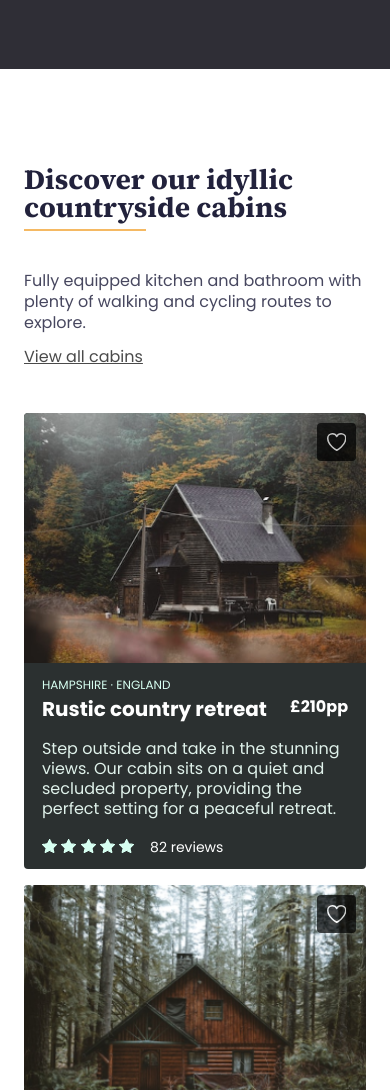
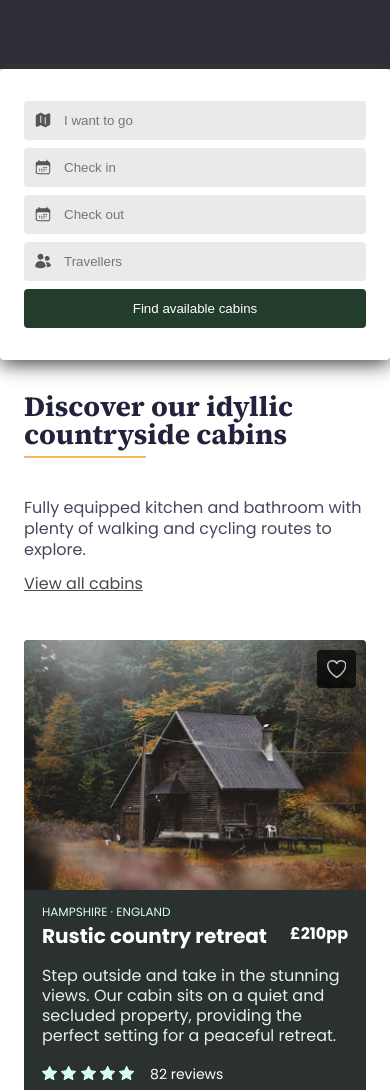
Before and after one commit to qkipa00/travelWeb, a plain HTML site: page index.html in a window 390 px wide. Shown: the part 592-1682 px from the top of the page. Drawn offline with Linux system fonts and the light colour scheme.

Commit message:
Add search section and transform menu in mobile version

```diff
--- a/index.html
+++ b/index.html
@@ -28,8 +28,9 @@
         <div class="logo">
           <img src="./src/icons/logo.svg" alt="logo" />
         </div>
+
         <div class="navigation">
-          <nav>
+          <nav id="menu">
             <ul>
               <li><a href="#">Our cabin</a></li>
               <li><a href="#">Get inspired</a></li>
@@ -57,6 +58,7 @@
               />
             </svg>
           </a>
+          <button onclick="toggleMenu()" class="hamburger-menu">☰</button>
         </div>
       </header>
     </div>
@@ -100,6 +102,44 @@
               </div>
             </div>
           </div>
+        </div>
+      </div>
+    </div>
+
+    <div class="search">
+      <div class="container search-block">
+        <div class="search-section">
+          <form>
+            <input
+              type="text"
+              class="place"
+              name="place"
+              placeholder="I want to go"
+            />
+
+            <input
+              type="calendar"
+              class="check-in"
+              name="check-in"
+              placeholder="Check in"
+            />
+
+            <input
+              type="calendar"
+              class="check-out"
+              name="check-out"
+              placeholder="Check out"
+            />
+
+            <input
+              type="number"
+              class="travellers"
+              name="travellers"
+              placeholder="Travellers"
+            />
+
+            <button>Find available cabins</button>
+          </form>
         </div>
       </div>
     </div>
@@ -426,6 +466,7 @@
                   For a weekly curated collection of 3 things you can watch,
                   read or listen to switch off from the busy everyday.
                 </p>
+                <form>
                   <div class="newsletter-input-button">
                     <input
                       type="text"
@@ -435,6 +476,7 @@
                     />
                     <button>Join the mailing list</button>
                   </div>
+                </form>
               </div>
             </div>
           </div>
@@ -460,5 +502,16 @@
         </div>
       </div>
     </footer>
+
+    <script>
+      function toggleMenu() {
+        var x = document.getElementById("menu");
+        if (x.style.display === "flex") {
+          x.style.display = "none";
+        } else {
+          x.style.display = "flex";
+        }
+      }
+    </script>
   </body>
 </html>
--- a/src/css/main.css
+++ b/src/css/main.css
@@ -5,7 +5,7 @@
     width: 100%;
     height: 100%;
     margin: auto;
-    padding: 1.5rem;
+    padding: 0 1.5rem;
 }
 
 header {
@@ -31,7 +31,7 @@ ul {
     border: 1px solid #3F3F3F;
     background-color: #F2FAF9;
     border-radius: 50%;
-    padding: 0.5rem;;
+    padding: 0.5rem;
 }
 
 .userIcon:hover{
@@ -127,8 +127,7 @@ a:hover {
 /* Cabin cards section */
 
 .cabin-cards-section {
-    padding-top: 6rem;
-    padding-bottom: 3rem;
+    padding: 2rem 0 3rem;
 }
 
 .cards-text p {
@@ -395,6 +394,84 @@ footer {
 }
 
 
+/* Search section */
+
+.search-section input {
+    box-sizing: border-box;
+    border: none;
+    border-radius: 4px;
+    background-color: #EAEAEA;
+}
+
+.search-section .place {
+    background-image: url('../images/Frame.png');
+    background-position: 10px 10px;
+    background-repeat: no-repeat;
+    padding: 0.75rem 1.25rem 0.75rem 2.5rem;
+    flex: 1 0;
+}
+
+.search-section .check-in {
+    background-image: url('../images/calendar.png');
+    background-position: 10px 10px;
+    background-repeat: no-repeat;
+    padding: 0.75rem 1.25rem 0.75rem 2.5rem;
+    flex: 0 1;
+}
+
+.search-section .check-out {
+    background-image: url('../images/calendar.png');
+    background-position: 10px 10px;
+    background-repeat: no-repeat;
+    padding: 0.75rem 1.25rem 0.75rem 2.5rem;
+    flex: 0 1;
+}
+
+.search-section .travellers {
+    background-image: url('../images/people.png');
+    background-position: 10px 10px;
+    background-repeat: no-repeat;
+    padding: 0.75rem 1.25rem 0.75rem 2.5rem;
+    flex: 0 1;
+}
+
+.search-section button {
+    background-color: #233D2C;
+    color: #fff;
+    border: none;
+    border-radius: 4px;
+    padding: 0.75rem 2.5rem 0.75rem 2.5rem;
+}
+
+.search-section form {
+    display: flex;
+    gap: 0.5rem;
+}
+
+.search-block {
+    box-shadow: 0px 4px 20px #3F3F3F;
+    border-radius: 4px;
+    transform: translateY(-50%);
+    background-color: #fff;
+    padding: 1rem;
+}
+
+.navigation button {
+    display: none;
+    background-color: #fff;
+    border: none;
+    font-size: 2rem;
+    padding-bottom: 5px;
+    cursor: pointer;
+}
+
+.navigation button:hover {
+    color: #fff;
+    background-color: #1b665d;
+}
+
+
+
 
 @media screen and (max-width: 720px) {
     .cards {
@@ -406,9 +483,41 @@ footer {
         padding:0 1.5rem;
     }
 
-    .navigation {
+    .navigation nav {
         display: none;
+        flex-direction: column;
+        top: 6.25rem;
+        position: absolute;
+        width: 100%;
+        background-color: #fff;
+        left: 0;
+        text-align: center;
+        padding-bottom: 1rem;
     }
+
+    .navigation nav a:hover {
+        background-color: #173333;
+        color: #fff;
+
+    }
+
+    .navigation nav a {
+        width: 100%;
+        display: block;
+        padding: 1rem 0;
+    }
+
+
+    .navigation nav ul{
+        display: flex;
+        flex-direction: column;
+    }
+
+
+    .navigation button {
+        display: inline;
+    }
+
 
     .hero-section {
         background-image: linear-gradient(to bottom, #000B02, #2F2E36 40%);
@@ -449,5 +558,14 @@ footer {
         text-align: center;
     }
 
+    .search-section form{
+        flex-direction: column;
+        padding: 2rem 0;
+    }
+
+    .search-block {
+        transform: none;
+    }
+
 
 }
```
Also changed, not shown: src/images/Frame.png (added), src/images/calendar.png (added), src/images/people.png (added). Lines whose indentation alone changed are shown as unchanged.
